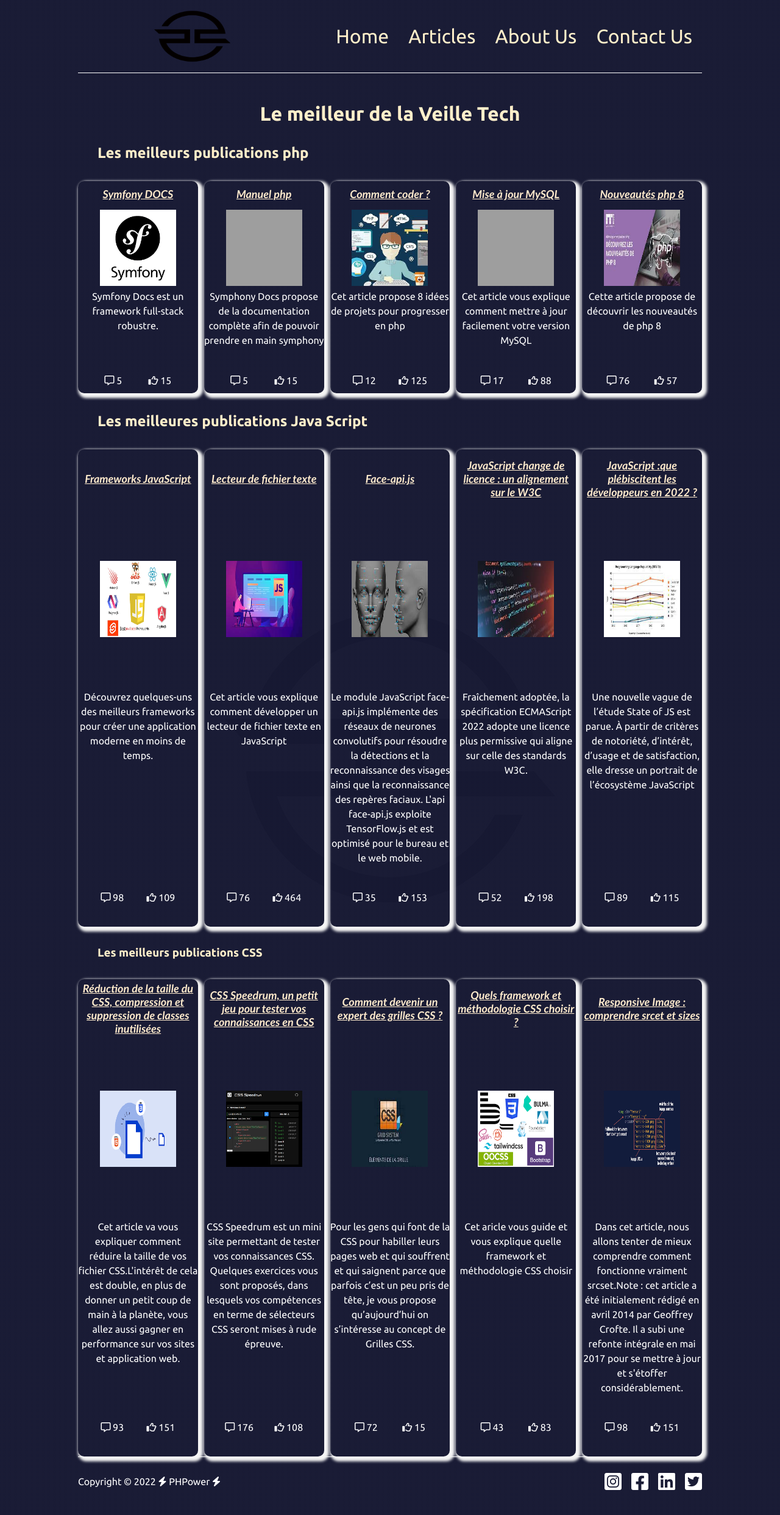
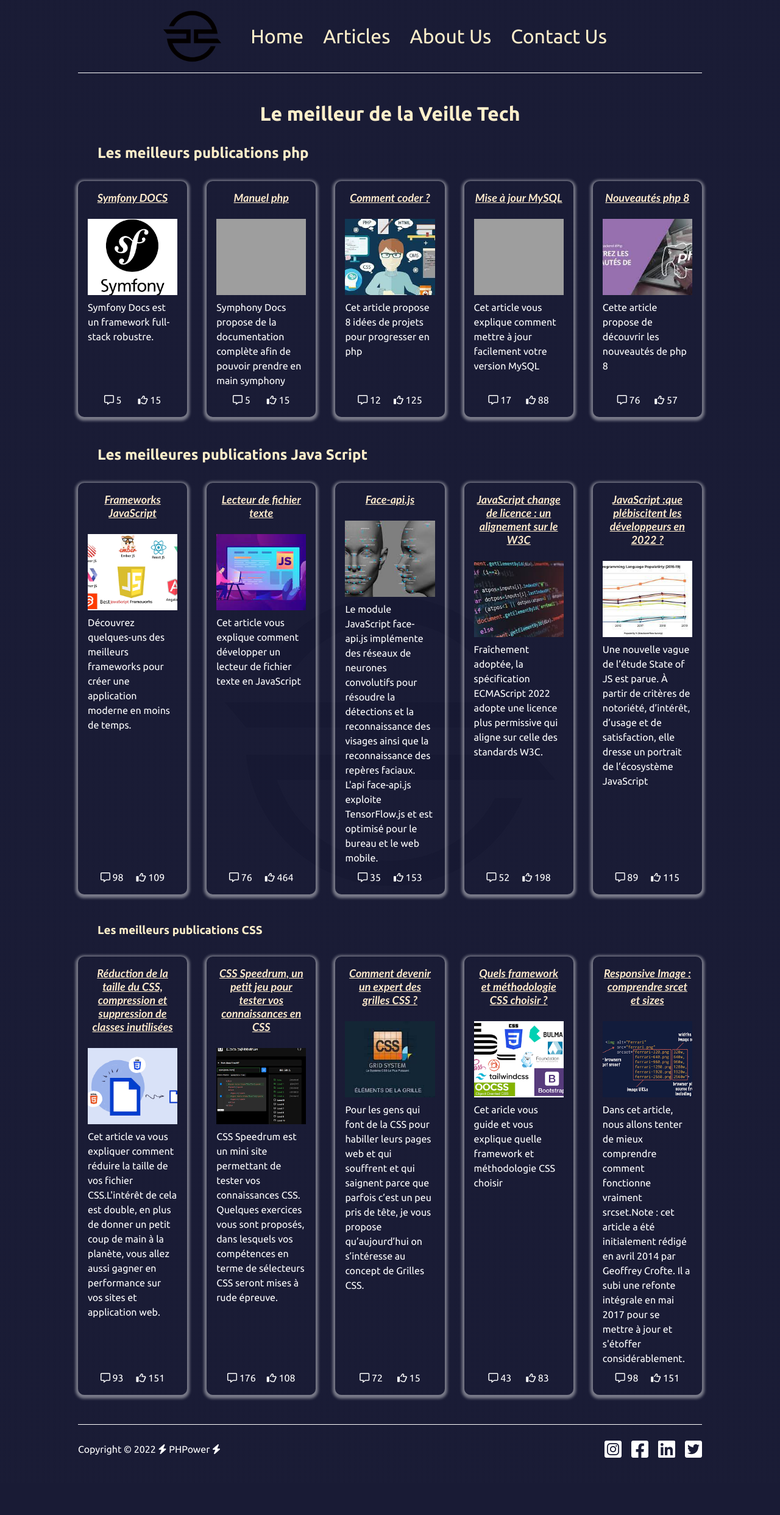
Before and after one commit to Florent-V/WCS_Projet_01_Tech_NEws, a PHP site: page /publication.php in a window 1280 px wide. Shown: the whole page at 61% size. After the commit the page ends 2391 px from the top, so only its background shows below. Run offline with PHP 8.4, Linux system fonts and the light colour scheme; some libraries are stand-ins or nearby versions; grey boxes are pictures that could not be loaded.

Commit message:
help publication.css

```diff
--- a/style/publication.css
+++ b/style/publication.css
@@ -39,35 +39,31 @@ h2 {
 .link {
     color: blanchedalmond;
 font-family: 'Gill Sans', 'Gill Sans MT', Calibri, 'Trebuchet MS', sans-serif;
-font-size: 18px;
+font-size: 1.125rem;
 font-weight:bold ;
 font-style: italic;
 text-align: center;
-margin: auto;
+margin-bottom: var(--spacing-2);
   }
 
 .publication {
     display: grid;
     grid-template-columns: repeat(5, 1fr);
-    grid-gap: 10px;
-    grid-auto-rows: minmax(100px, auto);
-    margin: 0;
+    grid-gap: var(--spacing-4);
+    margin-bottom: 3rem;
    }
 
     .article{
-        display: grid;
-        grid-template-columns: 1;
-        grid-template-rows: 1fr 3fr 3fr 1fr;
-        grid-gap: 5px;
+        display: flex;
+        flex-direction: column;
+        grid-gap: var(--spacing-1);
+        padding: var(--spacing-2);
         border-radius: 10px / 10px;
-            box-shadow:4px 4px 4px 4px whitesmoke;
+        box-shadow: 0px 2px 4px 4px #f5f5f570;
 }
 
 
     .article p {
-    margin: 0;
-    text-align: center;
-    grid-column: 1/-1;
     line-height: 1.5;
 }
 
@@ -75,12 +71,12 @@ margin: auto;
         display: flex;
         justify-content: space-evenly;
         align-items: center;
-        margin: 0;
+        margin-top: auto;
     }
 
 
-img {
-    width: 125px;
+    .article img {
+    width: 100%;
     height: 125px;
-   margin: auto;
+    object-fit: cover;
 }
```
